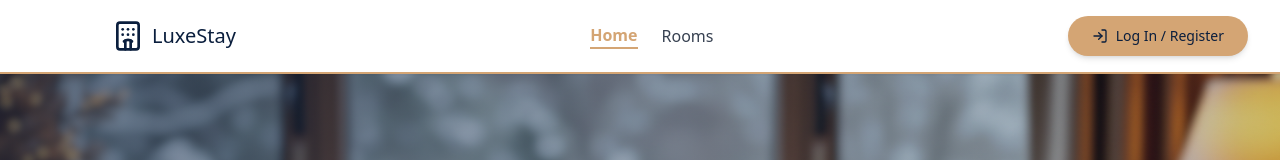
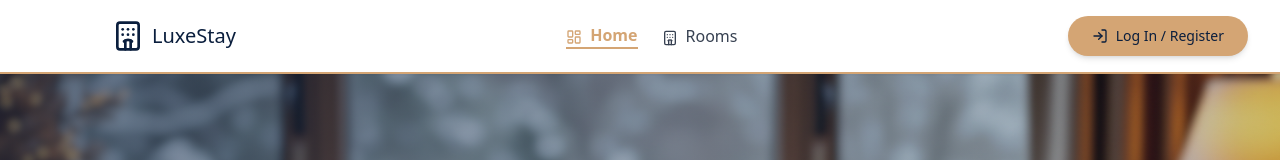
Before and after one commit to Eduard-K-A/webdev-finals-frontend, a React (Vite) app: page / in a window 1280 px wide. Shown: the top 160 px of the page. Built offline with nearby package versions, Linux system fonts and the light colour scheme; no server answers.

Commit message:
refactor: add icons to navbar

```diff
--- a/src/components/Dashboard/NavBar.tsx
+++ b/src/components/Dashboard/NavBar.tsx
@@ -1,6 +1,6 @@
 import React from "react";
 import { Link, useLocation } from "react-router-dom";
-import { Hotel, LogIn, LogOut } from 'lucide-react';
+import { Hotel, LogIn, LogOut, LayoutDashboard } from 'lucide-react';
 import { useAuth } from "../../context/AuthContext";
 import AdminNavBar from "./AdminNavBar";
 
@@ -8,7 +8,6 @@ const NavBar: React.FC = () => {
   const location = useLocation();
   const { isLoggedIn, isAdmin, user, logout } = useAuth();
 
-  console.log('user:', user?.firstName, 'isAdmin:', isAdmin, 'isLoggedIn:', isLoggedIn);
   // Show admin navbar if user is logged in as admin
   if (isLoggedIn && isAdmin) {
     return <AdminNavBar />;
@@ -20,8 +19,8 @@ const NavBar: React.FC = () => {
     return `
       text-base font-medium transition-colors duration-200
       ${isActive
-        ? `text-[#d4a574] border-b-2 border-[#d4a574] font-semibold` // Active: Gold underline
-        : "text-gray-700 hover:text-[#1f1f1f]" // Default/Hover: Dark text
+        ? `text-[#d4a574] border-b-2 border-[#d4a574] font-semibold`
+        : "text-gray-700 hover:text-[#1f1f1f]"
       }`;
   };
 
@@ -30,13 +29,13 @@ const NavBar: React.FC = () => {
   };
 
   return (
-    <div className={`sticky top-0 z-50 w-full bg-white border-b-2 border-[#d4a574] shadow-sm px-8 py-4`}>
+    <div className="sticky top-0 z-50 w-full bg-white border-b-2 border-[#d4a574] shadow-sm px-8 py-4">
       <div className="flex justify-between items-center h-full">
 
         {/* Logo & Brand */}
         <div className="flex items-center gap-2 cursor-pointer ml-20">
-          <Hotel className={`h-8 w-8 text-[#0a1e3d]`} />
-          <Link to="/" className={`text-xl text-[#0a1e3d] font-medium`}>
+          <Hotel className="h-8 w-8 text-[#0a1e3d]" />
+          <Link to="/" className="text-xl text-[#0a1e3d] font-medium">
             LuxeStay
           </Link>
         </div>
@@ -44,18 +43,20 @@ const NavBar: React.FC = () => {
         {/* Navigation Links */}
         <nav className="hidden md:flex items-center gap-6 h-full">
           <Link to="/" className={getLinkClass("/")}>
+            <LayoutDashboard className="w-4 h-4 inline mr-2" />
             Home
           </Link>
           <Link to="/Rooms" className={getLinkClass("/Rooms")}>
+            <Hotel className="w-4 h-4 inline mr-2" />
             Rooms
           </Link>
         </nav>
 
         {/* Auth Buttons */}
-        <div className="space-x-4">
+        <div className="space-x-4 flex items-center">
           {isLoggedIn ? (
             <>
-              <span className="text-gray-700 font-medium">
+              <span className="text-gray-700 font-medium hidden sm:inline">
                 Welcome, {user?.firstName}!
               </span>
               <button
```
